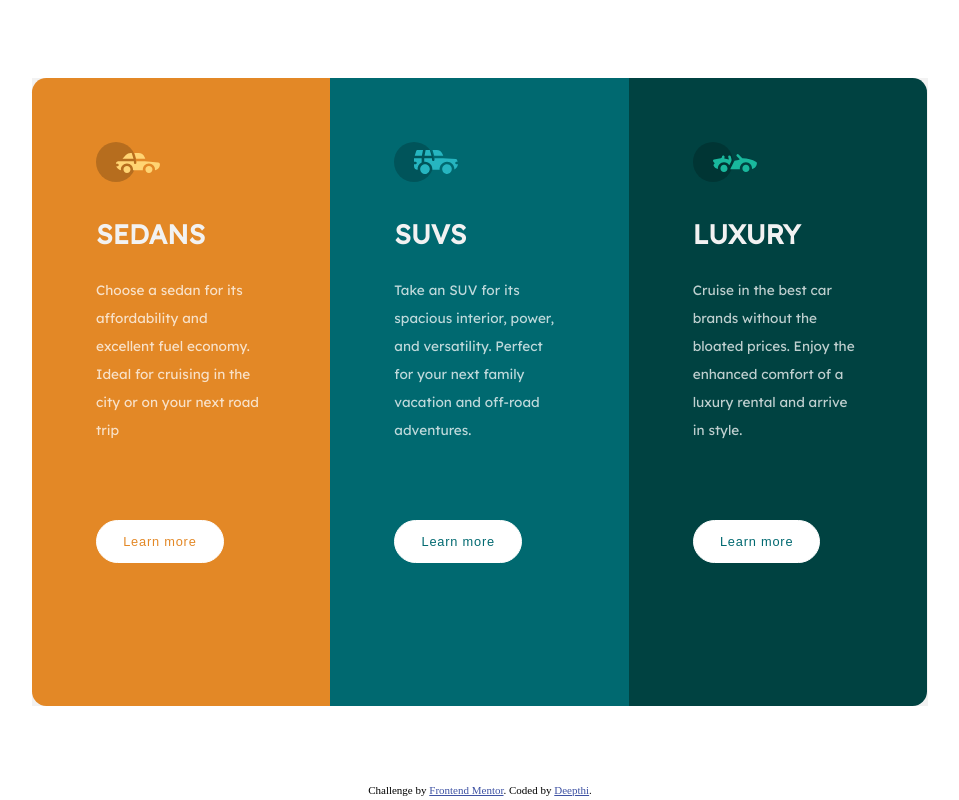
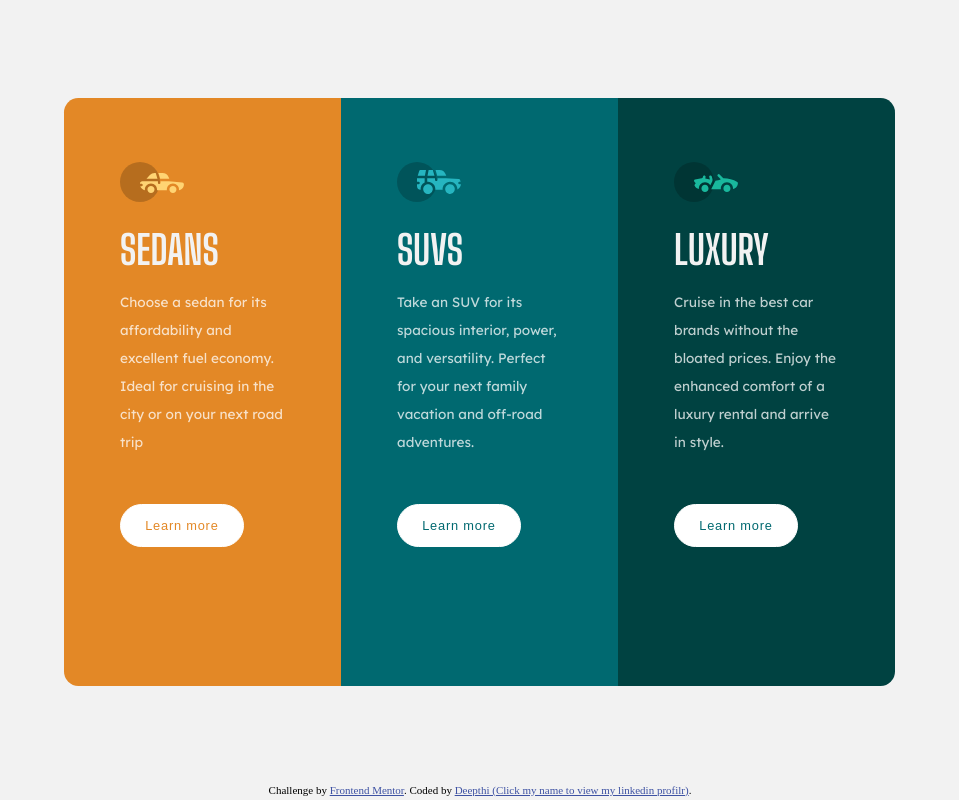
Before and after one commit to Deepthi-Ramesh/3-column-preview-card-component-main, a plain HTML site: page index.html in a window 1280 px wide. Shown: the whole page, without its empty margins (160-1119 px from the left). Drawn offline with Linux system fonts and the light colour scheme.

Commit message:
Modified based on comments

```diff
--- a/index.html
+++ b/index.html
@@ -8,7 +8,7 @@
         <link rel="preconnect" href="https://fonts.gstatic.com">
         <link href="https://fonts.googleapis.com/css2?family=Lexend+Deca&display=swap" rel="stylesheet">
         <link rel="preconnect" href="https://fonts.gstatic.com">
-        <link href="https://fonts.googleapis.com/css2?family=Lexend+Deca&display=swap" rel="stylesheet">
+        <link href="https://fonts.googleapis.com/css2?family=Big+Shoulders+Display:wght@700&display=swap" rel="stylesheet">
 
         <title>Frontend Mentor | 3-column preview card component</title>
 
@@ -24,37 +24,37 @@
            <div class="grid">
              <!-- first item -->
               <div class="griditem" id="first" style="background-color: hsl(31, 77%, 52%);">
-                <img src="./images/icon-sedans.svg"/><br></br>
+                <img src="./images/icon-sedans.svg" alt="sedans-img"/>
                 <h2>SEDANS</h2>
-                <br>
+
                 <p> Choose a sedan for its affordability and excellent fuel economy.
                  Ideal for cruising in the city or on your next road trip
                 </p>
-                <br>
+
                 <button >Learn more</button>
               </div>
 
               <!-- second item -->
               <div class="griditem" id="second" style="background-color: hsl(184, 100%, 22%)">
-                <img src="./images/icon-suvs.svg"/><br></br>
+                <img src="./images/icon-suvs.svg" alt="suvs-img"/>
                 <h2>SUVS</h2>
-                <br>
+
                 <p>  Take an SUV for its spacious interior, power, and versatility.
                    Perfect for your next family vacation and off-road adventures.
                 </p>
-                <br>
+
                 <button>Learn more</button>
               </div>
 
                <!-- third item -->
-              <div class="griditem" id="thir" style="background-color: hsl(179, 100%, 13%)">
-                <img src="./images/icon-luxury.svg"/><br></br>
+              <div class="griditem" id="third" style="background-color: hsl(179, 100%, 13%)">
+                <img src="./images/icon-luxury.svg" alt="luxury-img"/>
                 <h2>LUXURY</h2>
-                <br>
+
                 <p> Cruise in the best car brands without the bloated prices.
                   Enjoy the enhanced comfort of a luxury rental and arrive in style.
                 </p>
-                <br>
+
                 <button>Learn more</button>
               </div>
           </div>
@@ -63,7 +63,7 @@
 
   <div class="attribution">
     Challenge by <a href="https://www.frontendmentor.io?ref=challenge" target="_blank">Frontend Mentor</a>.
-    Coded by <a href="https://www.linkedin.com/in/deepthi-m-r-9205911b9">Deepthi</a>.
+    Coded by <a href="https://www.linkedin.com/in/deepthi-m-r-9205911b9">Deepthi (Click my name to view my linkedin profilr)</a>.
   </div>
 </body>
 </html>
--- a/stylee.css
+++ b/stylee.css
@@ -8,7 +8,7 @@
 
 body{
     font-size: 14px;
-
+    background-color : hsl(0, 0%, 95%);
  }
 
 .container{
@@ -21,8 +21,8 @@ body{
 }
 
 .grid{
-    width:70%;
-    height: 80%;
+    width : 65%;
+    height: 75%;
     background-color:hsl(0, 0%, 95%);
     display:grid;
     grid-template-columns: 33.3% 33.3% 33.3%;
@@ -32,15 +32,15 @@ body{
     color:hsla(0, 0%, 100%, 0.75);
     line-height: 1.75rem;
     width:100%;
-    height: 100%;
     text-align:justify;
-    padding:4rem;
+    padding : 4rem 3.5rem 0 3.5rem;
 }
 
 h2{
+    margin: 1.5rem 0 1.5rem 0;
     color:hsl(0, 0%, 95%);
-    font-size:1.67rem;
-    font-family: 'Lexend Deca', sans-serif;
+    font-size: 2.5rem;
+    font-family: 'Big Shoulders Display', cursive;
     font-weight: 700;
 }
 
@@ -57,12 +57,12 @@ p{
    border-radius: 0.90rem 0px 0px 0.90rem;
 }
 
-#thir{
+#third{
     border-radius: 0rem 0.9rem 0.9rem 0rem;
 }
 
  #first >button{
-     margin:3rem  0px 0px 0px ;
+     margin:3rem  0 0 0;
      border:1px solid white;
      border-radius:2.3rem;
      padding:0.8rem;
@@ -83,7 +83,7 @@ p{
 }
 
 #second >button{
-    margin:3rem  0px 0px 0px ;
+    margin:3rem  0 0 0;
     border:1px solid white;
     border-radius:2.3rem;
     padding:0.8rem;
@@ -103,7 +103,7 @@ p{
     background-color:hsl(184, 100%, 22%) ;
 }
 
-#thir>button{
+#third>button{
     margin:3rem  0px 0px 0px ;
     border:1px solid white;
     border-radius:2.3rem;
@@ -119,30 +119,35 @@ p{
 
 }
 
-#thir>button:hover{
+#third>button:hover{
     color:white;
     background-color:hsl(179, 100%, 13%) ;
 
 }
 
 @media (min-width:0px) and (max-width:600px){
-     .contain{
+    .contain{
          width:100%;
          height:100%;
      }
-     .grid{
+    .grid{
         width:100%;
-        height:100vh;
         margin:6rem 2rem 2rem 2rem ;
         grid-template-columns: 100%;
     }
+
+    #first > button,#second > button,#third > button{
+        margin-bottom: 2rem;
+    }
+
     #first{
         border-radius: 0.9rem 0.9rem 0rem 0rem;
+    }
 
-    }
-    #thir{
+    #third{
         border-radius: 0rem 0rem 0.9rem 0.9rem;
     }
+
     .attribution{
         display:none;
     }
```
